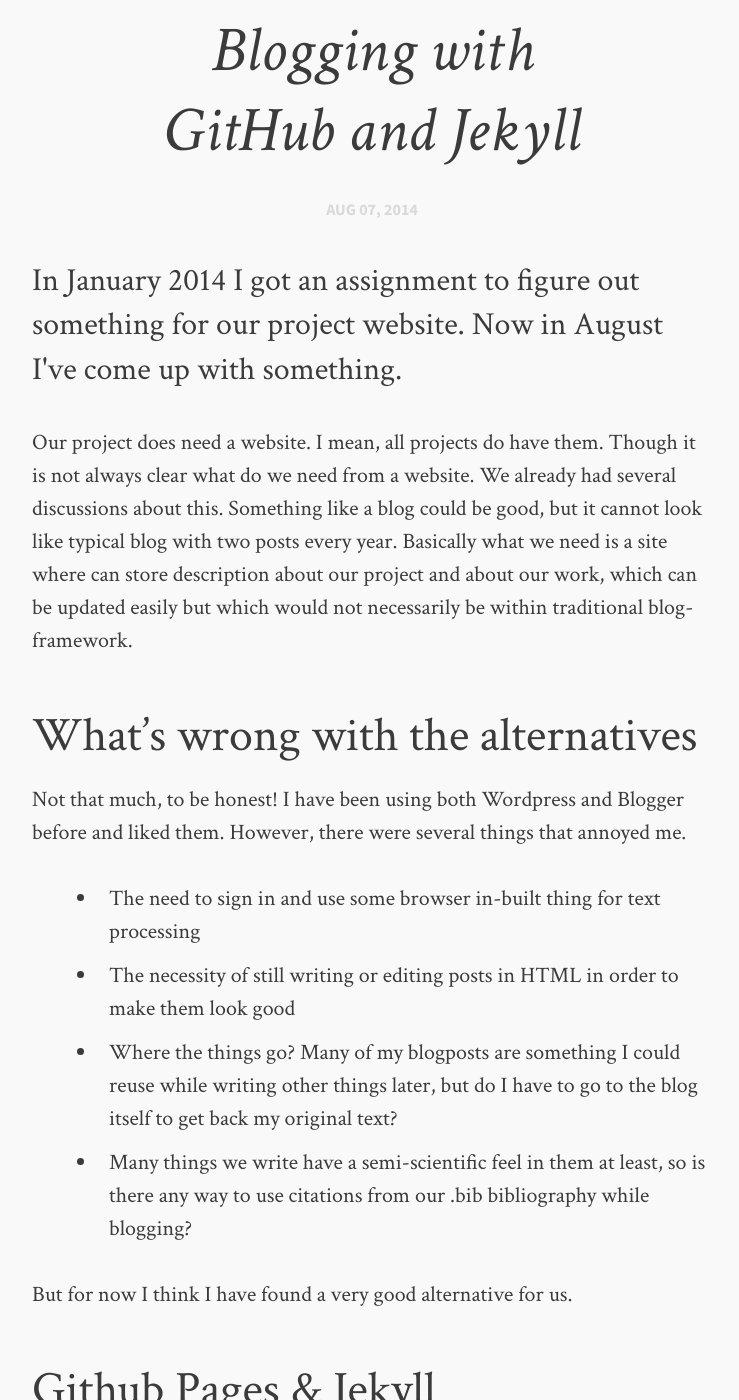
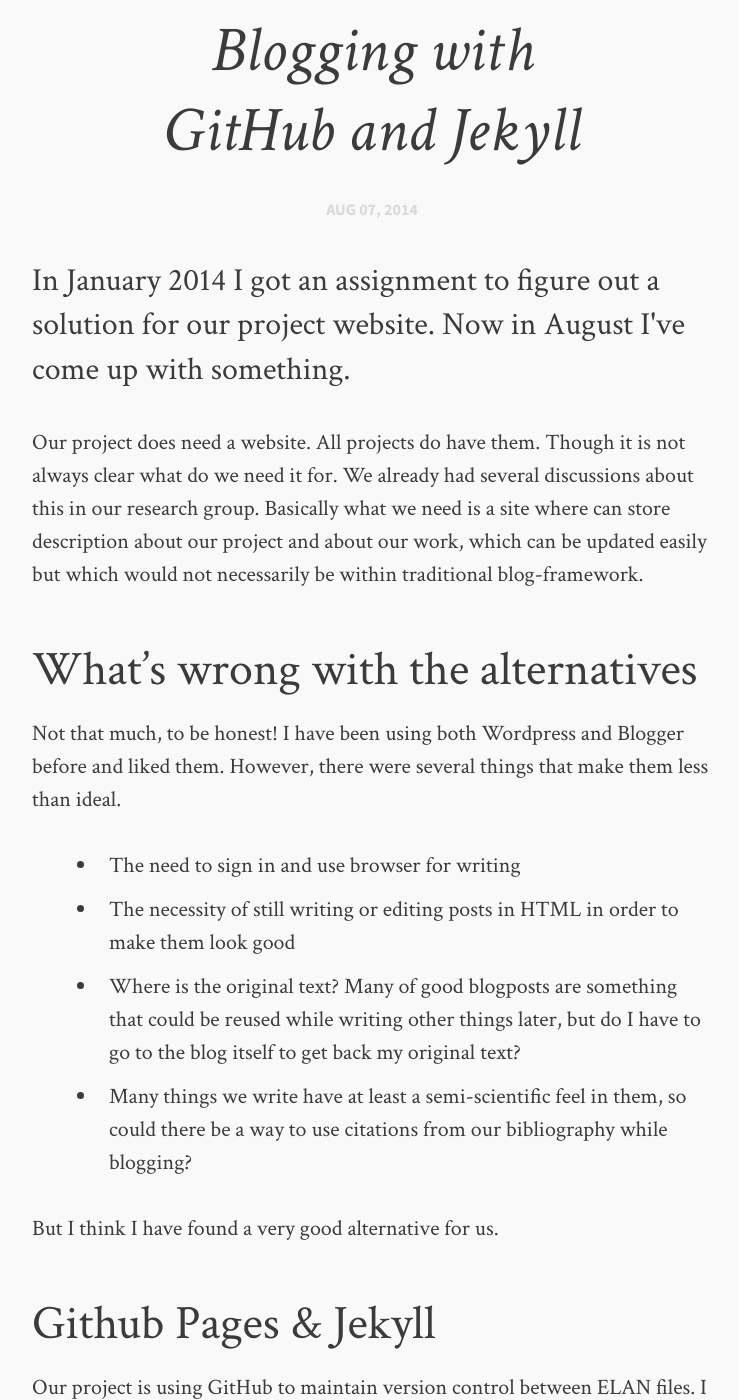
Before and after one commit to nikopartanen/nikopartanen.github.io, a Jekyll site: the page built from _posts/2014-08-07-jekyll.md, in a window 1280 px wide and 1400 px high, scrolled down 622 px. Shown: the whole window, without its empty margins (268-1007 px from the left). Built offline with Jekyll 4.4.1, drawn with Linux system fonts in a browser that asks for light colours; comment, search, counter and statistics services are not loaded; some of the changed text lies outside the part shown.

Commit message:
getting things straight

```diff
--- a/_posts/2014-08-07-jekyll.md
+++ b/_posts/2014-08-07-jekyll.md
@@ -1,25 +1,25 @@
 ---
 layout: post
 title: "Blogging with <br/> GitHub and Jekyll"
-description: "In January 2014 I got an assignment to figure out something for our project website. Now in August I've come up with something."
+description: "In January 2014 I got an assignment to figure out a solution for our project website. Now in August I've come up with something."
 author: "Niko Partanen"
 date: "7 Aug 2014"
 output: html_document
 comments: true
 ---
 
-Our project does need a website. I mean, all projects do have them. Though it is not always clear what do we need from a website. We already had several discussions about this. Something like a blog could be good, but it cannot look like typical blog with two posts every year. Basically what we need is a site where can store description about our project and about our work, which can be updated easily but which would not necessarily be within traditional blog-framework.
+Our project does need a website. All projects do have them. Though it is not always clear what do we need it for. We already had several discussions about this in our research group. Basically what we need is a site where can store description about our project and about our work, which can be updated easily but which would not necessarily be within traditional blog-framework.
 
 ## What's wrong with the alternatives
 
-Not that much, to be honest! I have been using both Wordpress and Blogger before and liked them. However, there were several things that annoyed me.
+Not that much, to be honest! I have been using both Wordpress and Blogger before and liked them. However, there were several things that make them less than ideal.
 
-- The need to sign in and use some browser in-built thing for text processing
+- The need to sign in and use browser for writing
 - The necessity of still writing or editing posts in HTML in order to make them look good
-- Where the things go? Many of my blogposts are something I could reuse while writing other things later, but do I have to go to the blog itself to get back my original text?
-- Many things we write have a semi-scientific feel in them at least, so is there any way to use citations from our .bib bibliography while blogging?
+- Where is the original text? Many of good blogposts are something that could be reused while writing other things later, but do I have to go to the blog itself to get back my original text?
+- Many things we write have at least a semi-scientific feel in them, so could there be a way to use citations from our bibliography while blogging?
 
-But for now I think I have found a very good alternative for us.
+But I think I have found a very good alternative for us.
 
 ## Github Pages & Jekyll
 
@@ -70,4 +70,9 @@
     jekyll serve
 
 <br/>
-In the beginning of this structure converts the whole thing into HTML in the \_site folder.
+In the beginning of this structure converts the whole thing into HTML in the \_site folder. This can be used locally, and with command
+
+    jekyll serve --drafts
+
+<br/>
+It even takes into account all draft files. Otherwise the posts in _drafts folder are ignored.
```
Also changed, not shown: other parts of _posts/2014-08-07-jekyll.md (+2 -2 lines), _drafts/2014-08-08-regex.md (+1 -1 lines), _drafts/2014-08-09-materials.md (+3 -1 lines), _drafts/2014-08-10-ГитХуб.md (+1 -1 lines), _posts/2014-08-09-SUS-digitoidut-aineistot.md (+6 -1 lines), about.md (+2 -2 lines), images/Dijur-RB.jpg (added), images/old_typewriter.jpg (deleted), images/trova1.jpg (added), 11 other files.
